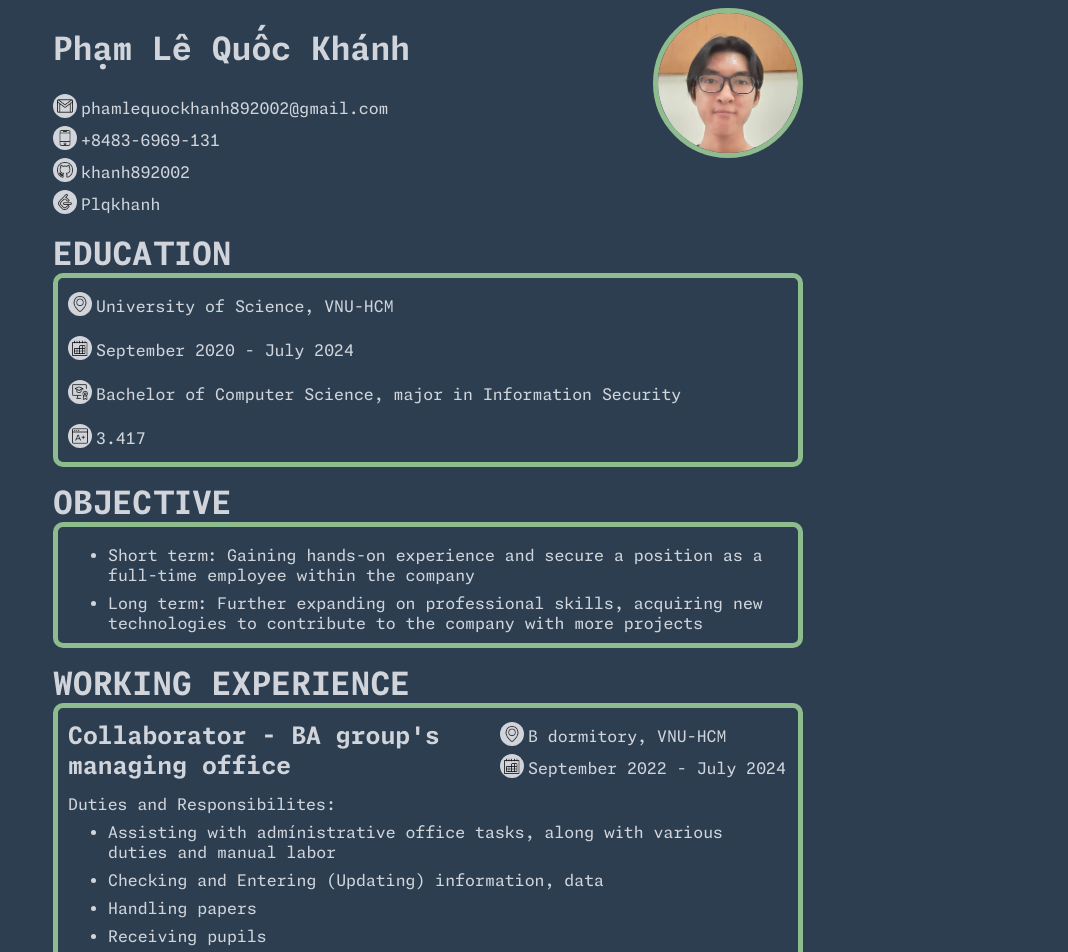
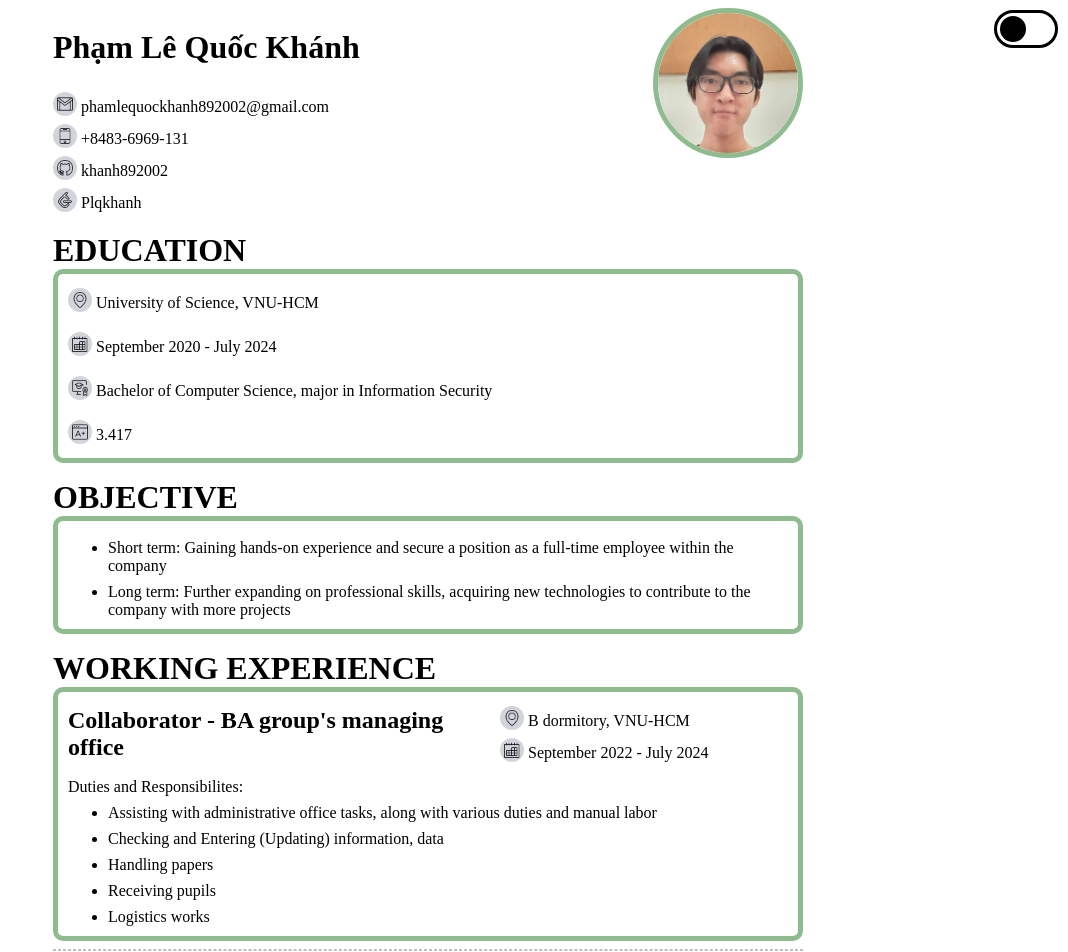
Before and after one commit to khanh892002/PLQKhanh_Resume, a React (Create React App) app: page / in a window 1280 px wide. Shown: the top 952 px of the page, without its empty margins (212-1280 px from the left). Built offline with nearby package versions, Linux system fonts and the light colour scheme.

Commit message:
added the dark and light theme switching, a button for later download pdf implement

```diff
--- a/src/App.css
+++ b/src/App.css
@@ -13,11 +13,45 @@
 }
 
 body {
-  font-family: MonaspaceNeon;
+  font-family: cursive;
   display: grid;
   place-items: center;
+  transition: .4s ease-in-out;
+}
+body.dark-theme {
+  font-family: MonespaceNeon;
   background-color: #2c3e50;
   color: #d1d5db;
+}
+
+label.theme-mode {
+  position: fixed; top: 10px; right: 10px;
+  padding: 3px;
+  width: 52px; height: 26px;
+  border: 3px solid black;
+  border-radius: 29px;
+  transition: .4s ease-in-out;
+}
+label.dark-theme {
+  background-color: #2c3e50;
+  border-color: darkseagreen;
+}
+
+label.theme-mode>div {
+  position: absolute;
+  height: 26px; aspect-ratio: 1;
+  border-radius: 50%;
+  background-color: black;
+  transition: .4s ease-in-out;
+}
+label.theme-mode>div.dark-theme {
+  transform: translateX(26px);
+  background-color: darkseagreen;
+}
+
+label.theme-mode>input {
+  opacity: 0; width: 0; height: 0;
+  position: absolute;
 }
 
 div {
@@ -54,6 +88,35 @@ ul {
  li:not(:first-child) {
   margin-top: 0.5em;
  }
+
+/* this button will change text and border color, increase in size when hovered on,
+change text color and shrink a little when activated (clicked)*/
+button.normal-btn {
+  background-color: black;
+  color: white;
+  padding: 0.5em 1em;
+  border-radius: 0.5em;
+  transition: all 0.4s ease-in-out;
+}
+button.normal-btn:hover {
+  transform: translateY(-1px);
+}
+button.normal-btn:active {
+  transform: translateY(2px);
+}
+
+button.dark-theme {
+  border: 1px solid darkseagreen;
+}
+button.dark-theme:hover {
+  color: skyblue;
+  border-color: skyblue;
+  transform: scale(1.05);
+}
+button.dark-theme:active {
+  color: #121212;
+  transform: scale(0.98);
+}
 
 .custom-header {
   margin: 0;
@@ -97,5 +160,6 @@ ul {
 }
 
 #root {
+  min-width: 640px;
   max-width: 750px;
 }
--- a/src/App.js
+++ b/src/App.js
@@ -1,4 +1,5 @@
 import './App.css';
+import { useEffect } from 'react';
 import { PersonalInfo } from './Components/PersonalInfo';
 import { Education } from './Components/Education';
 import { Objective } from './Components/Objective';
@@ -9,8 +10,24 @@ import { LanguageSkill } from './Components/LanguageSkill';
 import cv from './cv.json';
 
 function App() {
+  useEffect(() => {
+    const input = document.querySelector('label.theme-mode>input');
+    const body = document.body;
+    const label = document.querySelector('label.theme-mode');
+    const div = document.querySelector('label.theme-mode>div');
+    const btn = document.querySelector('.normal-btn');
+    function changeTheme() {[body, label, div, btn].forEach(item => item.classList.toggle('dark-theme', input.checked))};
+    input.addEventListener('change', changeTheme);
+
+    return () => {
+      input.removeEventListener('change', changeTheme);
+    }
+  }, []);
+
+
   return (cv) ? (
     <div className="App">
+      <label className='theme-mode'><input type="checkbox"/><div></div></label>
       <PersonalInfo data={cv.PersonalInfo}/>
       <Education data={cv.Education}/>
       <Objective data={cv.Objective}/>
@@ -18,6 +35,7 @@ function App() {
       <Projects data={cv.Projects}/>
       <Skills data={cv.Skills}/>
       <LanguageSkill data={cv.LangSkills}/>
+      <button className='normal-btn'>Download a pdf copy</button>
     </div>
   ) : <div>Loading...</div>;
 }
--- a/src/Components/Objective.jsx
+++ b/src/Components/Objective.jsx
@@ -5,8 +5,8 @@ export const Objective = ({data}) => {
         <h1 className='custom-header'>OBJECTIVE</h1>
         <div className="content">
         <ul>
-            <li>Short term: {data.shortTerm}</li>
-            <li>Long term: {data.longTerm}</li>
+            <li key="short">Short term: {data.shortTerm}</li>
+            <li key="long">Long term: {data.longTerm}</li>
         </ul>
         </div>
     </div>
--- a/src/Components/Projects.jsx
+++ b/src/Components/Projects.jsx
@@ -4,7 +4,6 @@ import group from '../assets/icon-group.png';
 import calendar from '../assets/icon-calendar.png';
 
 export const Projects = ({data}) => {
-    console.log(data);
     return <div className="Projects">
         <h1 className='custom-header'>PROJECTS</h1>
         {data.map((item, index, array) =>
@@ -31,7 +30,7 @@ export const Projects = ({data}) => {
                     <div><b>Deliverables:</b> {item.deliverables}</div>
                     <div><b>Tech stacks:</b> {item.techStack.join(', ')}</div>
                     <div><b>Contributions:</b>
-                    <ul>{item.contribution.map(item => <li>{item}</li>)}</ul>
+                    <ul>{item.contribution.map((item, ind) => <li key={ind}>{item}</li>)}</ul>
                     </div>
                 </div>
                 {/* contribution: [str]
--- a/src/Components/Skills.jsx
+++ b/src/Components/Skills.jsx
@@ -7,7 +7,7 @@ export const Skills = ({data}) => {
         <div>
             <b>Programming languages:</b>
             <ul>
-                {Object.entries(data.ProgLangs).map(([key, val]) => <li><b>{key}:</b> {val.join(', ')}</li>)}
+                {Object.entries(data.ProgLangs).map(([key, val]) => <li key={key}><b>{key}:</b> {val.join(', ')}</li>)}
             </ul>
         </div>
         {Object.entries(data).slice(1).map(([key, val]) => <div><b>{key}:</b> {val.join(', ')}</div>)}
--- a/src/cv.json
+++ b/src/cv.json
@@ -33,7 +33,7 @@
             },
             "addr": "B dormitory, VNU-HCM",
             "description": [
-                "Assisting with admínistrative office tasks, along with various duties and manual labor",
+                "Assisting with administrative office tasks, along with various duties and manual labor",
                 "Checking and Entering (Updating) information, data",
                 "Handling papers",
                 "Receiving pupils",
```
